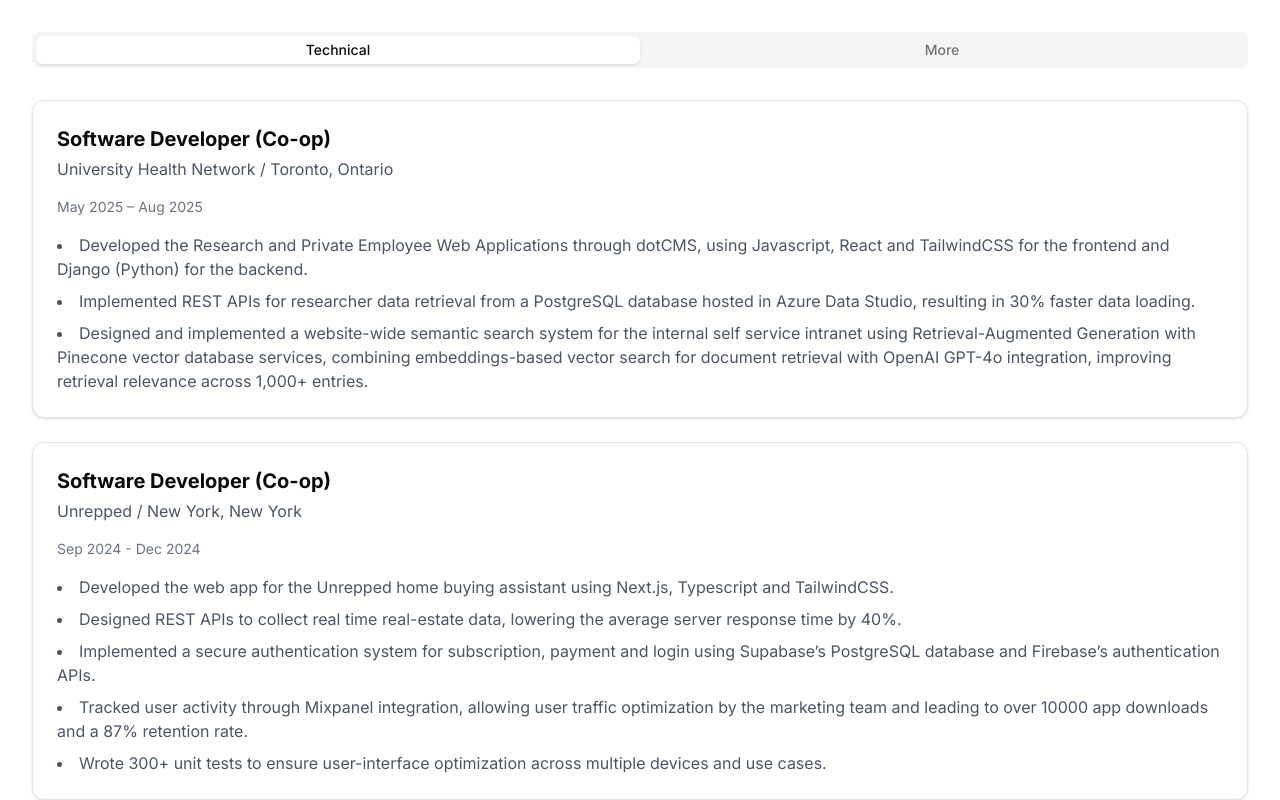
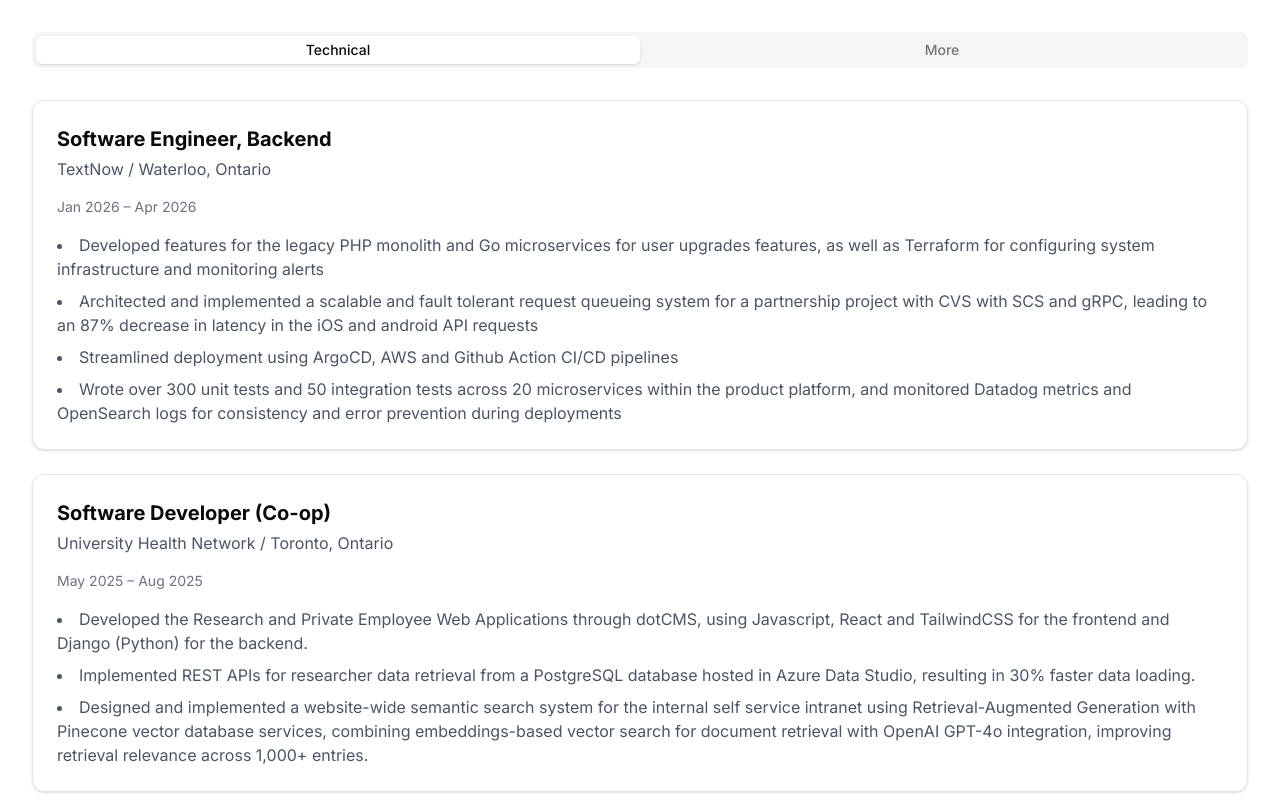
Before and after one commit to pghiasia/personal-website, a Next.js app: page / in a window 1280 px wide. Shown: the part 1380-2180 px from the top of the page. Built offline with nearby package versions, Linux system fonts and the light colour scheme.

Commit message:
added TextNow experience points

```diff
--- a/components/experience-section.tsx
+++ b/components/experience-section.tsx
@@ -10,6 +10,18 @@
       </TabsList>
       <TabsContent value="technical">
         <div className="space-y-6">
+          <ExperienceCard
+            title="Software Engineer, Backend"
+            company="TextNow"
+            location="Waterloo, Ontario"
+            date="Jan 2026 – Apr 2026"
+            points={[
+              "Developed features for the legacy PHP monolith and Go microservices for user upgrades features, as well as Terraform for configuring system infrastructure and monitoring alerts",
+              "Architected and implemented a scalable and fault tolerant request queueing system for a partnership project with CVS with SCS and gRPC, leading to an 87% decrease in latency in the iOS and android API requests",
+              "Streamlined deployment using ArgoCD, AWS and Github Action CI/CD pipelines",
+              "Wrote over 300 unit tests and 50 integration tests across 20 microservices within the product platform, and monitored Datadog metrics and OpenSearch logs for consistency and error prevention during deployments"
+            ]}
+          />
           <ExperienceCard
             title="Software Developer (Co-op)"
             company="University Health Network "
```
